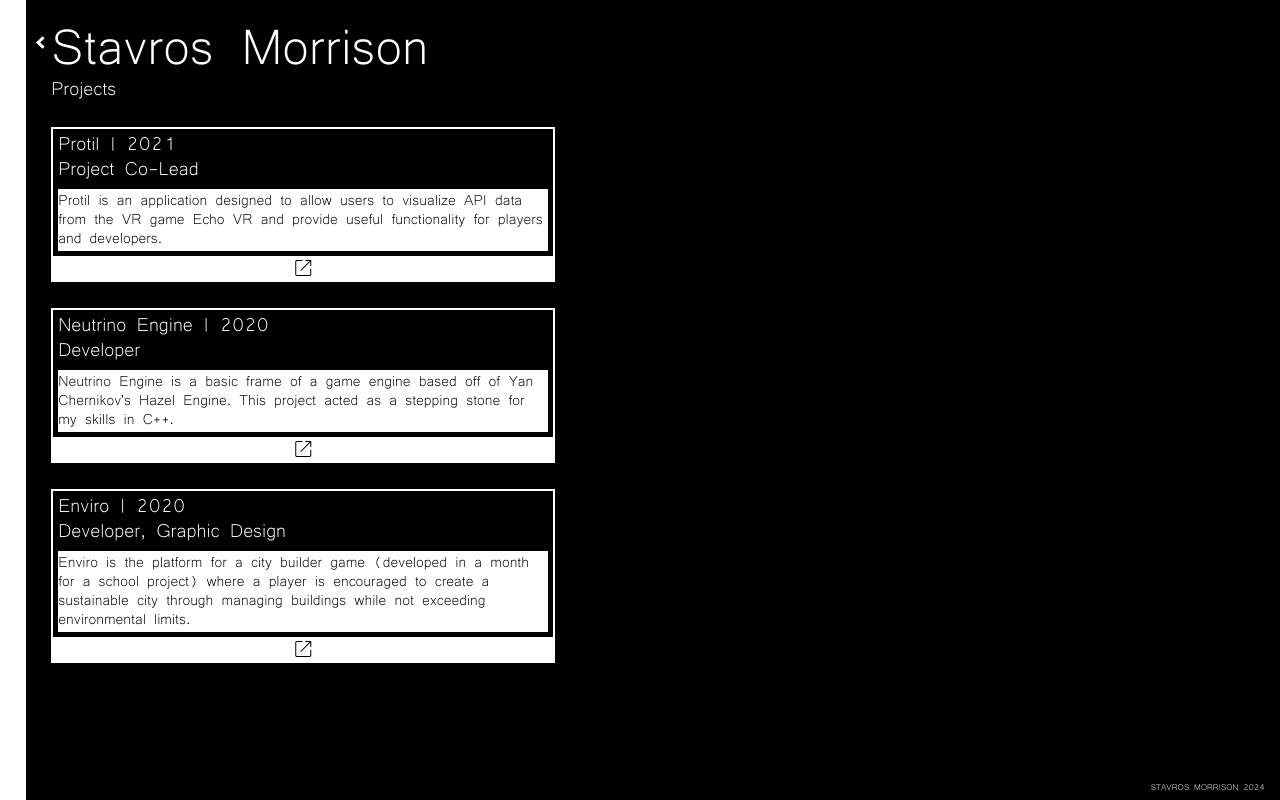
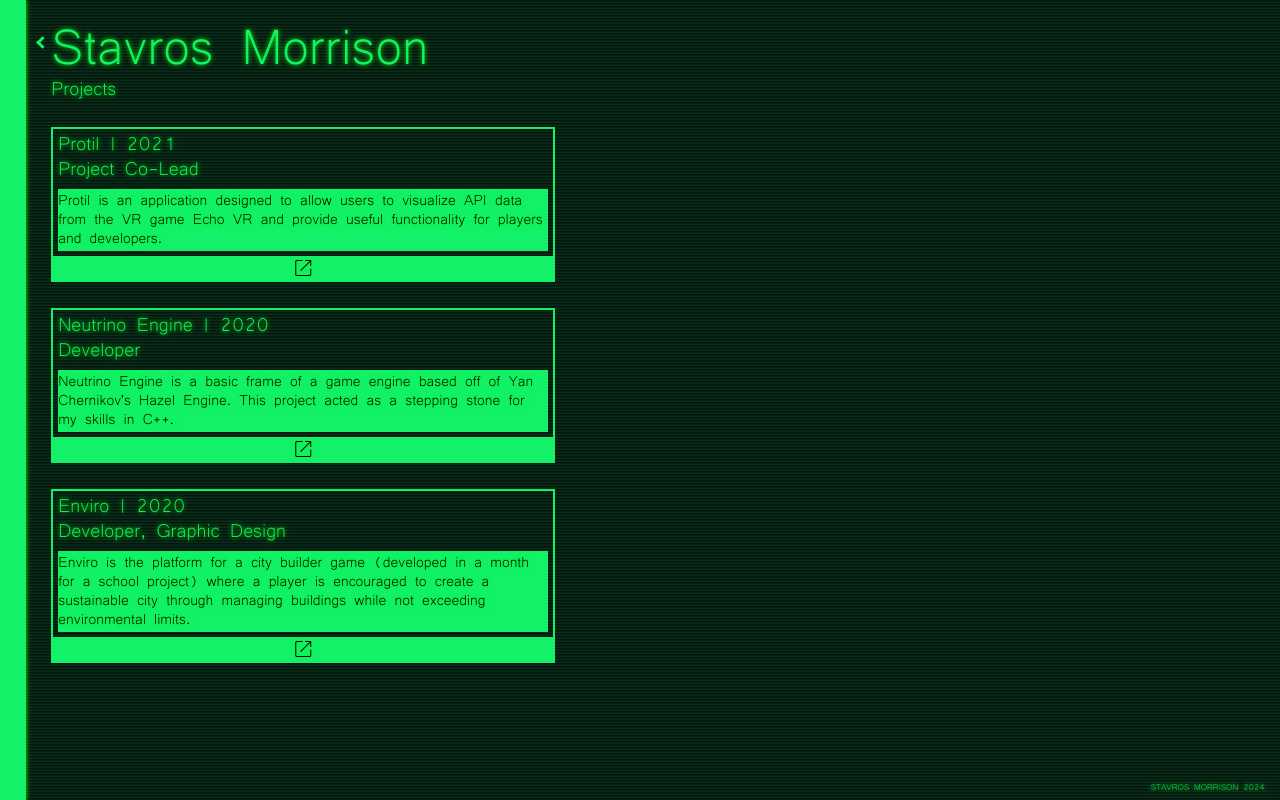
Before and after one commit to SupaStav/SupaStav.github.io, a plain HTML site: page projects.html in a window 1280 px wide. Drawn offline with nearby package versions, Linux system fonts and the light colour scheme.

Commit message:
changed color scheme

```diff
--- a/projects.html
+++ b/projects.html
@@ -10,19 +10,19 @@
     <h2 style="margin-top: 0;padding: 0;">Projects</h2>
     <div id="databod">
         <h2>Protil | 2021<br>Project Co-Lead</h2>
-        <p style="background-color: white; color: black;">Protil is an application designed to allow users to visualize API data from the VR game Echo VR and provide useful functionality for players and developers.</p>
+        <p style="background-color: var(--accent); color: black;">Protil is an application designed to allow users to visualize API data from the VR game Echo VR and provide useful functionality for players and developers.</p>
         <a class="viewbutton" href="https://echopedia.gg/wiki/Protil" target="_blank"><span class="material-symbols-outlined">open_in_new</span></a>
     </div>
 
     <div id="databod">
         <h2>Neutrino Engine | 2020<br>Developer</h2>
-        <p style="background-color: white; color: black;">Neutrino Engine is a basic frame of a game engine based off of Yan Chernikov's Hazel Engine. This project acted as a stepping stone for my skills in C++.</p>
+        <p style="background-color: var(--accent); color: black;">Neutrino Engine is a basic frame of a game engine based off of Yan Chernikov's Hazel Engine. This project acted as a stepping stone for my skills in C++.</p>
         <a class="viewbutton" href="https://gitlab.com/SupaStav/neutrino-engine-cpp" target="_blank"><span class="material-symbols-outlined">open_in_new</span></a>
     </div>
 
     <div id="databod">
         <h2>Enviro | 2020<br>Developer, Graphic Design</h2>
-        <p style="background-color: white; color: black;">Enviro is the platform for a city builder game (developed in a month for a school project) where a player is encouraged to create a sustainable city through managing buildings while not exceeding environmental limits.</p>
+        <p style="background-color: var(--accent); color: black;">Enviro is the platform for a city builder game (developed in a month for a school project) where a player is encouraged to create a sustainable city through managing buildings while not exceeding environmental limits.</p>
         <a class="viewbutton" href="https://projesoftware.itch.io/enviro" target="_blank"><span class="material-symbols-outlined">open_in_new</span></a>
     </div>
 
--- a/style.css
+++ b/style.css
@@ -2,6 +2,15 @@
     font-family: "defont";
     src: url(data/microsoft-yi-baiti-regular.ttf) format("truetype");
     font-weight: 700;
+    color: var(--accent);
+}
+:root{
+  --accent: #12f167;
+  --bg: #05160c;
+}
+* {
+
+  text-shadow: 0 0 5px #00ff00;
 }
 h1{
   font-family: "defont", sans-serif;
@@ -14,10 +23,11 @@ h1{
     top: 0;
     width: 2vw;
     height: 100vh;
-    background: white;
+    background: var(--accent);
+    box-shadow: 0 0 5px #00ff00;
   }
   #databod {
-    outline: 2px solid rgb(255, 255, 255);
+    outline: 2px solid var(--accent);
     width: 500px;
     margin: 2px;
     margin-top:30px;
@@ -25,6 +35,7 @@ h1{
 
       margin: 5px;
       padding-bottom: 5px;
+
     }
     h4{
 
@@ -35,6 +46,7 @@ h1{
       font-size: 14pt;
       margin: 5px;
       padding-bottom: 5px;
+
     }
   }
   .material-symbols-outlined {
@@ -45,11 +57,11 @@ h1{
     'opsz' 24
   }
   .arrow {
-    border: solid rgb(255, 255, 255);
+    border: solid var(--accent);
     border-width: 0 3px 3px 0;
     display: inline-block;
     padding: 3px;
-    background-color: black;
+    background-color: inherit;
   }
 
   .back {
@@ -76,7 +88,7 @@ h1{
   }
 
   .viewbutton{
-    background-color: white;
+    background-color: var(--accent);
     color: rgb(0, 0, 0);
     width: 100%;
     text-align: center;
@@ -87,14 +99,16 @@ h1{
   .viewbutton:hover
   {
     background-color: yellow;
-    color:black;
+    color: black;
   }
 
   body {
     font-family: "defont", sans-serif;
-    background: #000000;
+    background: linear-gradient(to top, #092d1b, #092d1b, #05160c, #05160c);
+    background-size: cover;
+    background-size: 100% 3px;
     margin-left: 4vw;
-    color: white;
+    color: var(--accent);
     /* font-size: 2vh; */
   }
   p{
@@ -115,9 +129,9 @@ h1{
 }
   .btn {
     font-family: "defont", sans-serif;
-    border: white solid 2px;
+    border: var(--accent) solid 2px;
     background-color: inherit;
-    color: white;
+    color: var(--accent);
     padding: 7px 28px;
     margin-top: 8px;
     font-size: 14pt;
@@ -128,7 +142,7 @@ h1{
   .btn:hover {
     background: yellow;
     color: black;
-    border: black solid 2px;
+    border: #092d1b solid 2px;
   }
   #maingrid {
     display: grid;
```
Also changed, not shown: education.html (+2 -2 lines), work-and-volunteering.html (+3 -3 lines), data/Glass_TTY_VT220.ttf (added), data/PetMe.ttf (added).
